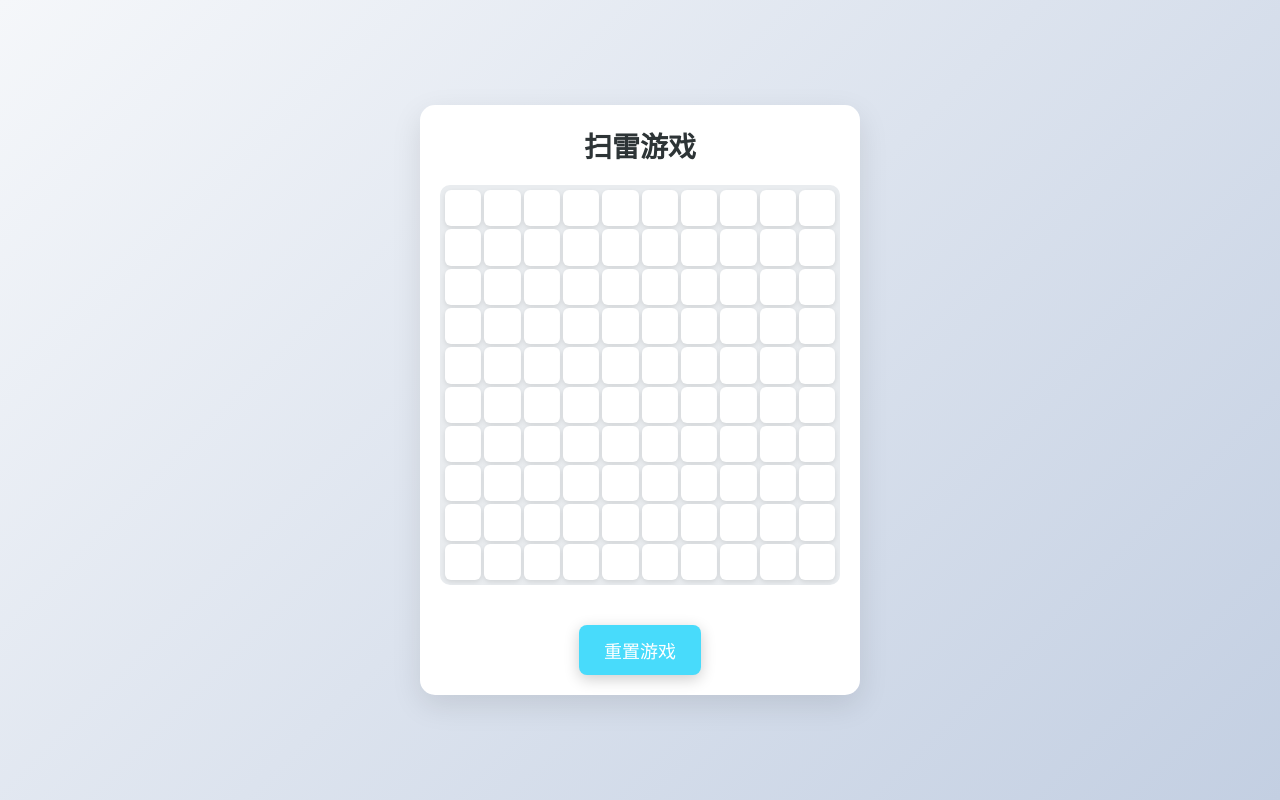
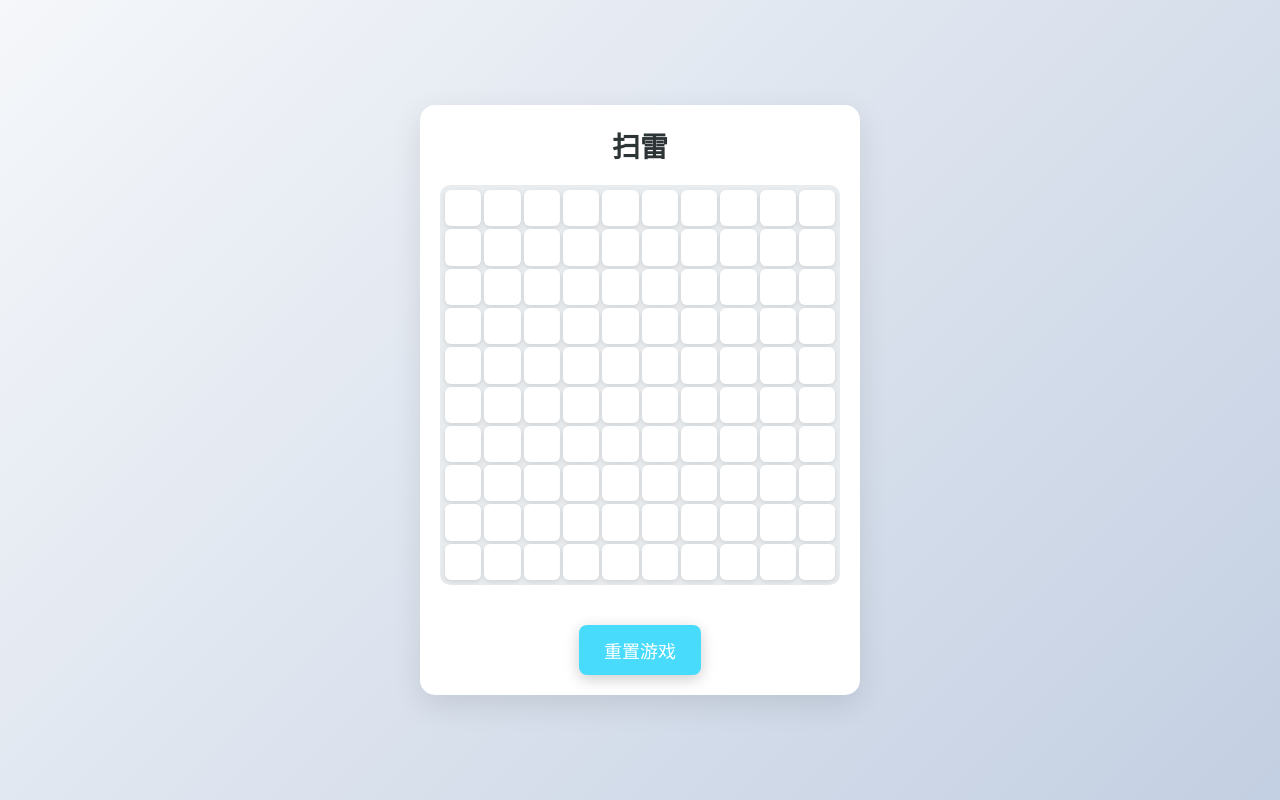
Before and after one commit to HuoSaijun40/HuoSaijun40.github.io, a plain HTML site: page 扫雷.html in a window 1280 px wide. Drawn offline with Linux system fonts and the light colour scheme.

Commit message:
扫雷.html

```diff
--- a/扫雷.html
+++ b/扫雷.html
@@ -3,7 +3,7 @@
 <head>
     <meta charset="UTF-8">
     <meta name="viewport" content="width=device-width, initial-scale=1.0, maximum-scale=1.0, user-scalable=no">
-    <title>扫雷游戏</title>
+    <title>扫雷</title>
     <style>
         body {
             font-family: 'Segoe UI', Tahoma, Geneva, Verdana, sans-serif;
@@ -142,7 +142,7 @@
 </head>
 <body>
     <div class="game-container">
-        <h1>扫雷游戏</h1>
+        <h1>扫雷</h1>
         <div class="board">
             <!-- 棋盘单元格会动态生成到这里 -->
             <div class="game-overlay" id="game-overlay"></div>
```
